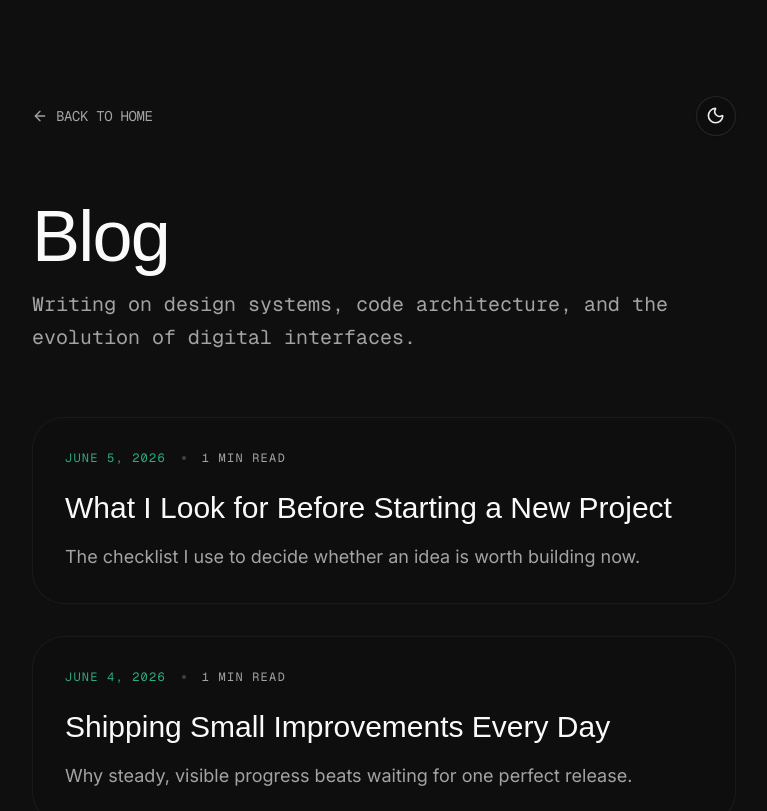
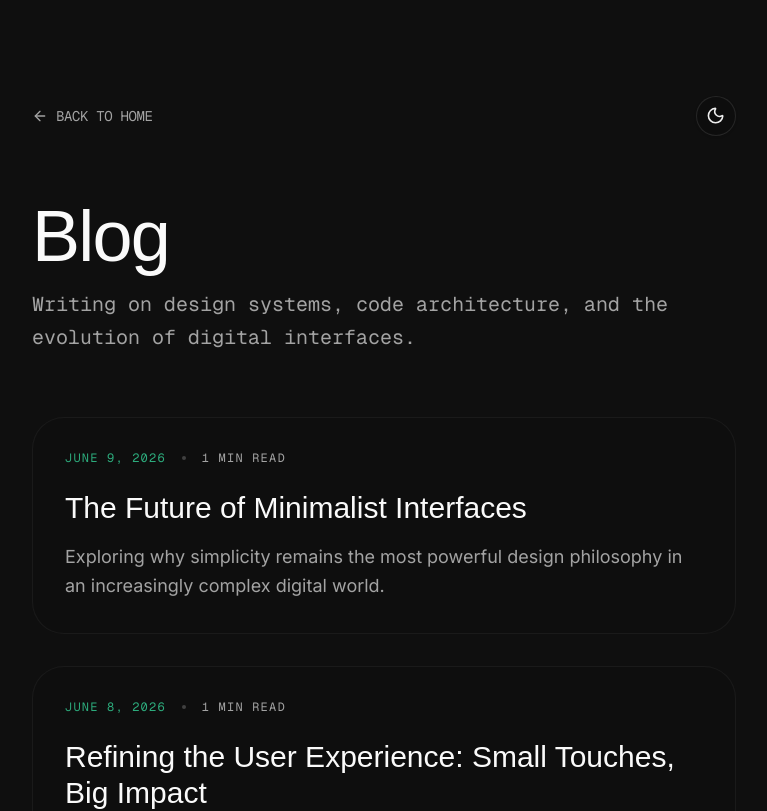
Before and after one commit to rly09/porty-a-portfolio-website, a Next.js app: page /blog in a window 1280 px wide. Shown: the top 811 px of the page, without its empty margins (256-1023 px from the left). Built offline with nearby package versions, Linux system fonts and the light colour scheme; a web font is replaced by a local one.

Commit message:
added todays blog

```diff
--- a/app/blog/page.tsx
+++ b/app/blog/page.tsx
@@ -21,6 +21,33 @@ interface Post {
 }
 
 const rawPosts: Post[] = [
+  {
+    id: 9,
+    title: "The Future of Minimalist Interfaces",
+    excerpt: "Exploring why simplicity remains the most powerful design philosophy in an increasingly complex digital world.",
+    date: "June 9, 2026",
+    content: [
+      { type: "p", text: "In an era of information overload, minimalism is no longer just a style; it's a necessity. As digital products become more feature-rich, the role of the designer is to distill that complexity into something intuitive and calm." },
+      { type: "h3", text: "Clarity Over Clutter" },
+      { type: "p", text: "Minimalism isn't about removing features; it's about removing friction. Every element on the screen should earn its place. If it doesn't help the user achieve their goal, it's a distraction." },
+      { type: "p", text: "I've found that the most successful interfaces are those that disappear, leaving only the user and their task. This requires a deep understanding of user intent and a willingness to say no to unnecessary decorations." },
+      { type: "blockquote", text: "Simplicity is the ultimate sophistication.", author: "Leonardo da Vinci" },
+      { type: "p", text: "As we look forward, the challenge will be to maintain this simplicity while integrating increasingly powerful AI and automation features. The best interfaces will be those that manage that complexity behind the scenes." }
+    ]
+  },
+  {
+    id: 8,
+    title: "Refining the User Experience: Small Touches, Big Impact",
+    excerpt: "How minor interface adjustments can significantly improve how users feel about a product.",
+    date: "June 8, 2026",
+    content: [
+      { type: "p", text: "Often, the difference between a good product and a great one lies in the details that users might not even consciously notice. Micro-interactions, subtle animations, and thoughtful typography all contribute to a sense of polish and care." },
+      { type: "h3", text: "The Power of Micro-interactions" },
+      { type: "p", text: "A gentle bounce when a list reaches the end, a smooth transition between states, or a well-timed haptic response—these small moments provide feedback and delight. They make the digital feel tangible." },
+      { type: "p", text: "In my recent work on Porty, I focused on these tiny transitions. By ensuring that every action has a corresponding visual reaction, the entire experience feels more responsive and alive." },
+      { type: "p", text: "Never underestimate the impact of 'invisible' design. When something works perfectly, users don't think about the design; they just feel empowered." }
+    ]
+  },
   {
     id: 1,
     title: "Why I Build Before I Feel Ready",
```
